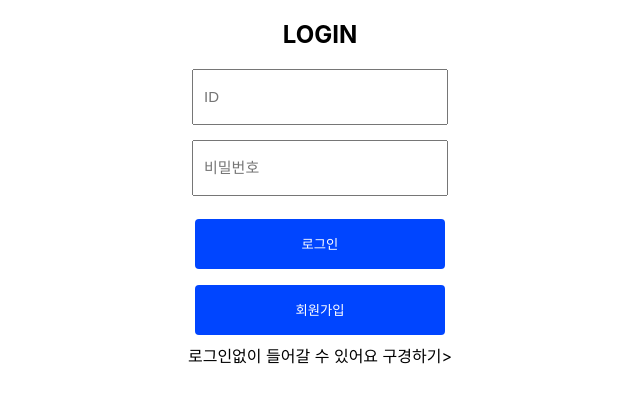
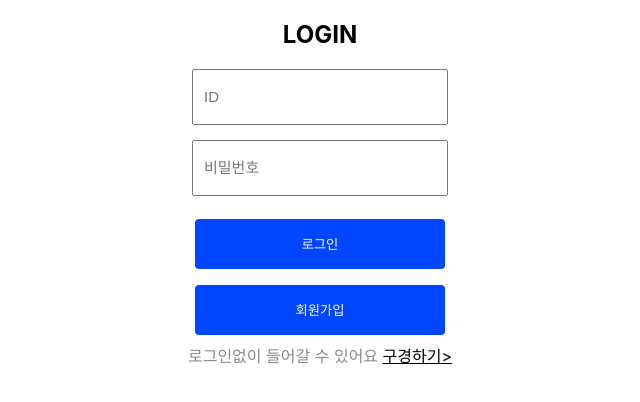
Before and after one commit to seogaeun/kkanbustock-frontend, a React (Create React App) app: page / in a window 1280 px wide. Shown: the top 402 px of the page, without its empty margins (320-960 px from the left). Built offline with nearby package versions, Linux system fonts and the light colour scheme.

Commit message:
[Add]로그인 CSS 추가

```diff
--- a/src/components/Login/Login.css
+++ b/src/components/Login/Login.css
@@ -26,3 +26,12 @@
     margin-bottom: 15px;
     padding-left: 10px;
 }
+
+#explanation{
+    color: rgb(138, 138, 138);
+}
+
+#guestLogin{
+    text-decoration: underline;
+    margin-top: 100px;
+}
--- a/src/components/Login/Login.js
+++ b/src/components/Login/Login.js
@@ -44,8 +44,8 @@ function Login() {
                     <button className='button' type='button' onClick={onClickLogin}>회원가입</button>
                 </div>
                 <div>
-                    <label>로그인없이 들어갈 수 있어요 </label>
-                    <label>구경하기{'>'} </label>
+                    <label id="explanation">로그인없이 들어갈 수 있어요 </label>
+                    <label id="guestLogin">구경하기{'>'} </label>
                 </div>
             </div>
         </div>
```
